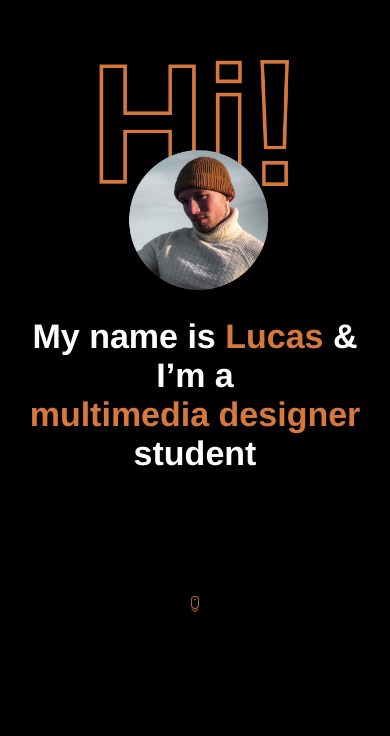
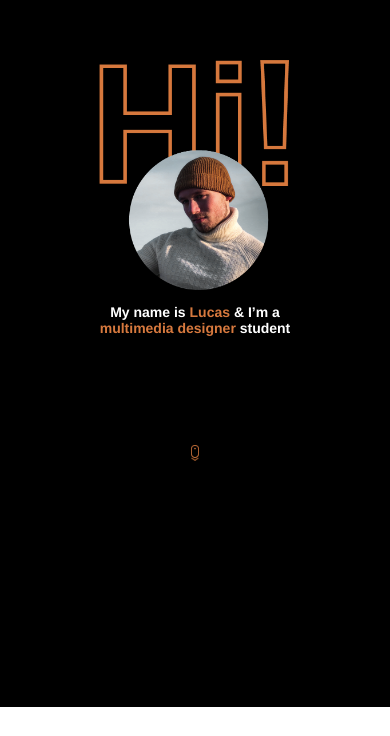
Before and after one commit to lucasjolibois54/portfolio-v4.0, a Vue app: page / in a window 390 px wide. Shown: the part 108-844 px from the top of the page. Built offline with nearby package versions, Linux system fonts and the light colour scheme.

Commit message:
Update HelloWorld.vue

```diff
--- a/src/components/HelloWorld.vue
+++ b/src/components/HelloWorld.vue
@@ -38,9 +38,9 @@ h1 {
   padding-bottom: 200px;
 }
 
-@media only screen and (max-width: 425px) and (min-width: 300px) {
+@media only screen and (max-width: 476px) and (min-width: 300px) {
   h1 {
-    font-size: 34px;
+    font-size: 14px;
     padding-left: 3%;
     padding-right: 3%;
   }
```
